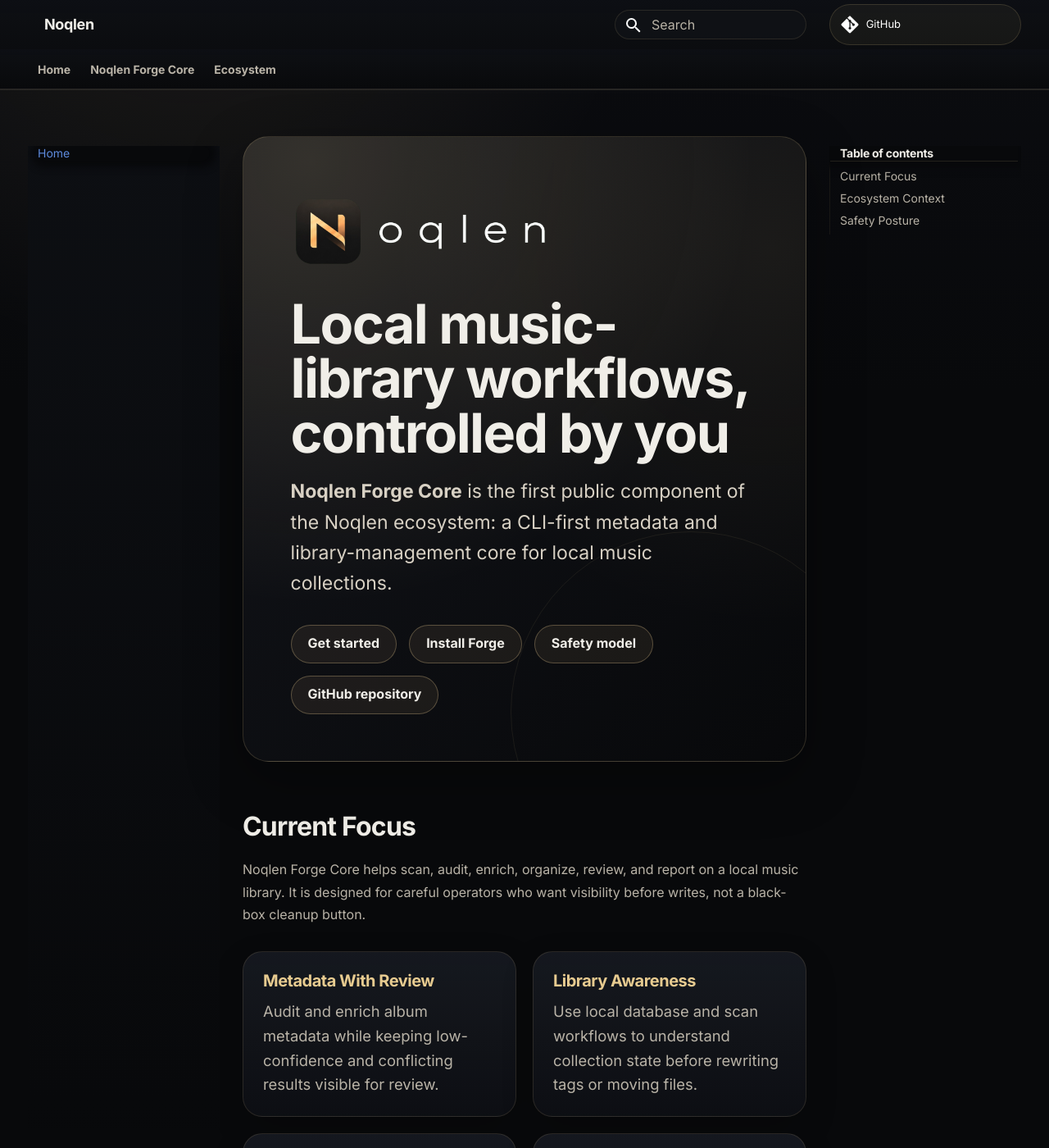
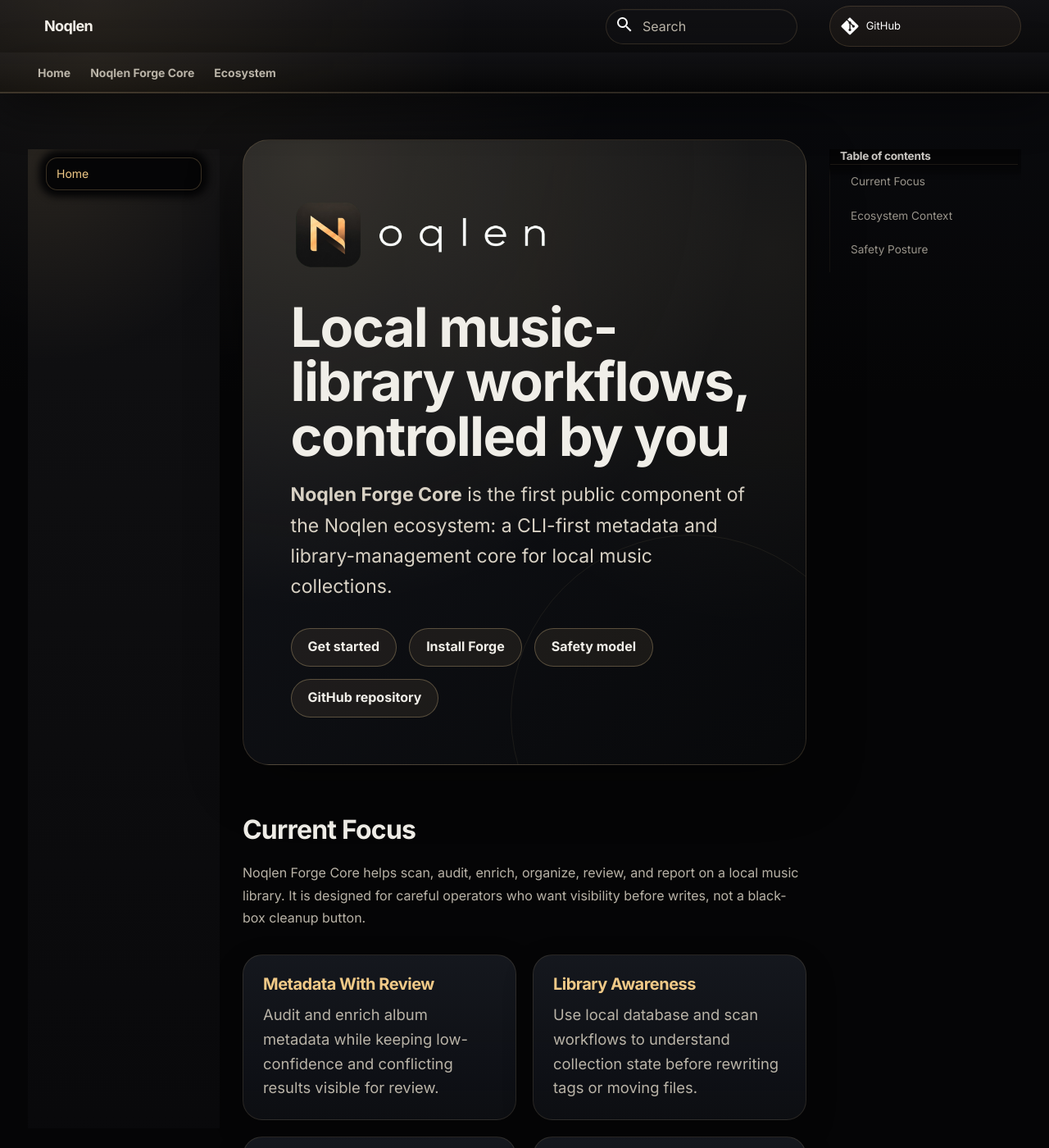
Before and after one commit to jssantogit/noqlen-forge-core, an MkDocs documentation site: the page built from docs_site/index.md, in a window 1280 px wide and 1400 px high. Shown: the whole window at 82% size. Built offline with MkDocs 1.6.1 and Material for MkDocs 9.7.7, drawn with Linux system fonts in a browser that asks for light colours; comment, search, counter and statistics services are not loaded.

Commit message:
docs(site): customize navigation shell
Customize MkDocs Material header, search, drawer, sidebar, active states, and footer for Noqlen branding.

Remove default Material generator/footer branding from the rendered site.

Keep the site on MkDocs while making the navigation shell visibly custom.

```diff
--- a/docs_site/assets/stylesheets/extra.css
+++ b/docs_site/assets/stylesheets/extra.css
@@ -1,14 +1,17 @@
+/* Theme tokens */
 :root {
-  --noqlen-bg: #08090b;
-  --noqlen-bg-soft: #0d0f13;
-  --noqlen-surface: #111318;
-  --noqlen-surface-soft: #171a21;
+  --noqlen-bg: #050506;
+  --noqlen-bg-soft: #09090b;
+  --noqlen-surface: #111113;
+  --noqlen-surface-soft: #171613;
+  --noqlen-elevated: rgba(255, 255, 255, 0.045);
   --noqlen-text: #f0eee8;
+  --noqlen-text-bright: #f5f1ea;
   --noqlen-muted: #b9b3a7;
   --noqlen-muted-soft: #8d877d;
-  --noqlen-line: rgba(231, 203, 144, 0.18);
-  --noqlen-gold: #e7cb90;
-  --noqlen-gold-soft: #c6a96a;
+  --noqlen-line: rgba(240, 201, 135, 0.16);
+  --noqlen-gold: #f0c987;
+  --noqlen-gold-soft: #d6a35f;
   --noqlen-radius: 24px;
 }
 
@@ -17,7 +20,7 @@
   --md-default-fg-color: var(--noqlen-text);
   --md-default-fg-color--light: var(--noqlen-muted);
   --md-default-fg-color--lighter: var(--noqlen-muted-soft);
-  --md-primary-fg-color: #090a0d;
+  --md-primary-fg-color: var(--noqlen-bg-soft);
   --md-accent-fg-color: var(--noqlen-gold);
   --md-typeset-a-color: var(--noqlen-gold);
   --md-code-bg-color: #14171d;
@@ -26,25 +29,28 @@
 
 body {
   background:
-    radial-gradient(circle at 18% -8%, rgba(231, 203, 144, 0.08), transparent 28rem),
+    radial-gradient(circle at 18% -8%, rgba(240, 201, 135, 0.08), transparent 28rem),
     linear-gradient(180deg, #0b0c10 0, var(--noqlen-bg) 24rem);
 }
 
+/* Header/search */
 .md-header,
 .md-tabs {
   background:
-    linear-gradient(180deg, rgba(13, 15, 19, 0.98), rgba(8, 9, 11, 0.94));
-  border-bottom: 1px solid rgba(231, 203, 144, 0.12);
-  box-shadow: none;
+    radial-gradient(circle at 9% 0, rgba(240, 201, 135, 0.1), transparent 23rem),
+    linear-gradient(180deg, rgba(17, 17, 19, 0.98), rgba(5, 5, 6, 0.96));
+  border-bottom: 1px solid rgba(240, 201, 135, 0.15);
+  box-shadow: 0 18px 55px rgba(0, 0, 0, 0.28);
   backdrop-filter: blur(16px);
 }
 
 .md-header {
-  min-height: 3rem;
+  min-height: 3.2rem;
 }
 
 .md-header__inner {
-  min-height: 3rem;
+  min-height: 3.2rem;
+  gap: 0.35rem;
 }
 
 .md-header__button.md-icon {
@@ -62,33 +68,58 @@ body {
 
 .md-header__title {
   margin-left: 0.4rem;
-  font-weight: 700;
-  letter-spacing: -0.02em;
+  color: var(--noqlen-text-bright);
+  font-weight: 760;
+  letter-spacing: -0.035em;
 }
 
 .md-header__topic:first-child {
-  color: var(--noqlen-text);
+  color: var(--noqlen-text-bright);
 }
 
 .md-header__topic:last-child {
   color: var(--noqlen-muted);
 }
 
+.md-header__source {
+  margin-left: 0.7rem;
+}
+
+.md-search {
+  margin-right: 0.2rem;
+}
+
 .md-search__form {
-  border: 1px solid rgba(231, 203, 144, 0.12);
+  height: 2.15rem;
+  border: 1px solid rgba(240, 201, 135, 0.15);
   border-radius: 999px;
-  background-color: rgba(17, 19, 24, 0.74);
+  background-color: rgba(17, 17, 19, 0.76);
+  box-shadow: inset 0 1px 0 rgba(255, 255, 255, 0.035);
+  transition: border-color 160ms ease, background 160ms ease, box-shadow 160ms ease;
 }
 
 .md-search__form:hover,
 .md-search__form:focus-within {
-  border-color: rgba(231, 203, 144, 0.26);
-  background-color: rgba(23, 26, 33, 0.92);
+  border-color: rgba(240, 201, 135, 0.34);
+  background-color: rgba(23, 22, 19, 0.94);
+  box-shadow: 0 0 0 3px rgba(240, 201, 135, 0.07), inset 0 1px 0 rgba(255, 255, 255, 0.045);
+}
+
+.md-search__icon,
+.md-search__input {
+  color: var(--noqlen-muted);
 }
 
 .md-search__input,
 .md-search__input::placeholder {
   color: var(--noqlen-muted);
+}
+
+.md-search__output {
+  border: 1px solid rgba(240, 201, 135, 0.14);
+  border-radius: 18px;
+  background: rgba(9, 9, 11, 0.98);
+  box-shadow: 0 22px 70px rgba(0, 0, 0, 0.45);
 }
 
 .md-tabs {
@@ -108,15 +139,15 @@ body {
 }
 
 .md-source {
-  border: 1px solid rgba(231, 203, 144, 0.16);
+  border: 1px solid rgba(240, 201, 135, 0.16);
   border-radius: 999px;
-  background: rgba(231, 203, 144, 0.05);
+  background: rgba(240, 201, 135, 0.05);
   transition: border-color 160ms ease, color 160ms ease, background 160ms ease;
 }
 
 .md-source:hover {
-  border-color: rgba(231, 203, 144, 0.38);
-  background: rgba(231, 203, 144, 0.08);
+  border-color: rgba(240, 201, 135, 0.38);
+  background: rgba(240, 201, 135, 0.08);
 }
 
 .md-main__inner {
@@ -131,49 +162,106 @@ body {
   height: 0;
 }
 
+/* Navigation drawer/sidebar */
+.md-sidebar {
+  color: var(--noqlen-muted);
+}
+
 .md-sidebar--secondary .md-sidebar__inner {
-  border-left: 1px solid rgba(231, 203, 144, 0.08);
+  border-left: 1px solid rgba(240, 201, 135, 0.08);
+  opacity: 0.82;
 }
 
 .md-sidebar--primary .md-sidebar__scrollwrap {
   background:
-    linear-gradient(180deg, rgba(13, 15, 19, 0.98), rgba(8, 9, 11, 0.98));
+    radial-gradient(circle at 8% 0, rgba(240, 201, 135, 0.1), transparent 13rem),
+    linear-gradient(180deg, rgba(17, 17, 19, 0.99), rgba(9, 9, 11, 0.99));
 }
 
 .md-drawer {
-  background-color: rgba(8, 9, 11, 0.72);
+  background-color: rgba(5, 5, 6, 0.72);
 }
 
 .md-drawer .md-sidebar__scrollwrap {
-  border-right: 1px solid rgba(231, 203, 144, 0.12);
+  border-right: 1px solid rgba(240, 201, 135, 0.16);
+  box-shadow: 22px 0 70px rgba(0, 0, 0, 0.34);
 }
 
-.md-nav__link {
-  border-radius: 12px;
-  color: var(--noqlen-muted);
-  transition: background 150ms ease, color 150ms ease;
+.md-nav--primary {
+  padding: 0.5rem;
 }
 
-.md-nav__link:is(:focus, :hover),
-.md-nav__link--active {
-  background: rgba(231, 203, 144, 0.055);
+.md-nav--primary > .md-nav__title {
+  min-height: 4.1rem;
+  margin: -0.5rem -0.5rem 0.5rem;
+  padding: 1.05rem 0.85rem 0.85rem;
+  border-bottom: 1px solid rgba(240, 201, 135, 0.14);
+  background:
+    radial-gradient(circle at 0 0, rgba(240, 201, 135, 0.15), transparent 10rem),
+    linear-gradient(180deg, rgba(23, 22, 19, 0.86), rgba(9, 9, 11, 0.82));
+  color: var(--noqlen-text-bright);
+  font-size: 1rem;
+  font-weight: 760;
+  letter-spacing: -0.035em;
+}
+
+.md-nav__source {
+  margin: 0 0 0.65rem;
+  padding: 0;
+  background: transparent;
+}
+
+.md-nav__source .md-source {
+  border-radius: 16px;
+  opacity: 0.76;
+}
+
+.md-nav__source .md-source__icon {
+  opacity: 0.62;
+}
+
+/* Links/active states */
+.md-nav__link {
+  margin-top: 0.08rem;
+  border: 1px solid transparent;
+  border-radius: 14px;
+  padding: 0.5rem 0.6rem;
+  color: var(--noqlen-muted);
+  transition: border-color 150ms ease, background 150ms ease, color 150ms ease;
+}
+
+.md-nav__link:is(:focus, :hover) {
+  border-color: rgba(240, 201, 135, 0.1);
+  background: rgba(255, 255, 255, 0.035);
+  color: var(--noqlen-text-bright);
+}
+
+.md-nav__link--active,
+.md-nav__item--active > .md-nav__link,
+.md-nav__item--active > .md-nav__container > .md-nav__link {
+  border-color: rgba(240, 201, 135, 0.22);
+  background:
+    linear-gradient(135deg, rgba(240, 201, 135, 0.16), rgba(240, 201, 135, 0.055));
   color: var(--noqlen-gold);
+  box-shadow: inset 0 1px 0 rgba(255, 255, 255, 0.035);
 }
 
 .md-nav__title {
-  border-bottom: 1px solid rgba(231, 203, 144, 0.12);
+  border-bottom: 1px solid rgba(240, 201, 135, 0.12);
   background:
-    radial-gradient(circle at 0 0, rgba(231, 203, 144, 0.12), transparent 12rem),
+    radial-gradient(circle at 0 0, rgba(240, 201, 135, 0.12), transparent 12rem),
     var(--noqlen-bg-soft);
-  color: var(--noqlen-text);
+  color: var(--noqlen-text-bright);
   font-weight: 700;
   letter-spacing: -0.02em;
 }
 
 .md-nav__item--section > .md-nav__link,
 .md-nav__item--section > .md-nav__container > .md-nav__link {
-  color: var(--noqlen-text);
+  margin-top: 0.32rem;
+  color: var(--noqlen-text-bright);
   font-weight: 700;
+  letter-spacing: -0.01em;
 }
 
 .md-nav__item--nested > .md-nav__link .md-nav__icon,
@@ -181,6 +269,22 @@ body {
   color: var(--noqlen-gold-soft);
 }
 
+.md-nav--secondary .md-nav__title,
+.md-nav--secondary .md-nav__link {
+  font-size: 0.68rem;
+}
+
+.md-nav--secondary .md-nav__link--active {
+  border-color: transparent;
+  background: transparent;
+  box-shadow: none;
+}
+
+.md-typeset a {
+  color: var(--noqlen-gold);
+}
+
+/* Content accents */
 .md-typeset h1,
 .md-typeset h2,
 .md-typeset h3 {
@@ -374,6 +478,7 @@ body {
   color: var(--noqlen-gold);
 }
 
+/* Footer */
 .md-footer {
   border-top: 1px solid rgba(231, 203, 144, 0.12);
   background:
@@ -393,6 +498,7 @@ body {
   font-size: 0.72rem;
 }
 
+/* Responsive adjustments */
 @media screen and (max-width: 44.9375em) {
   .md-header,
   .md-header__inner {
```
